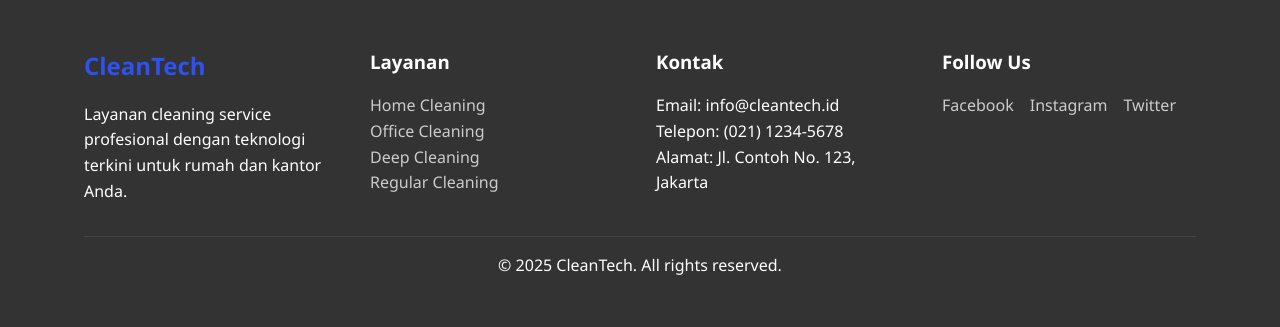
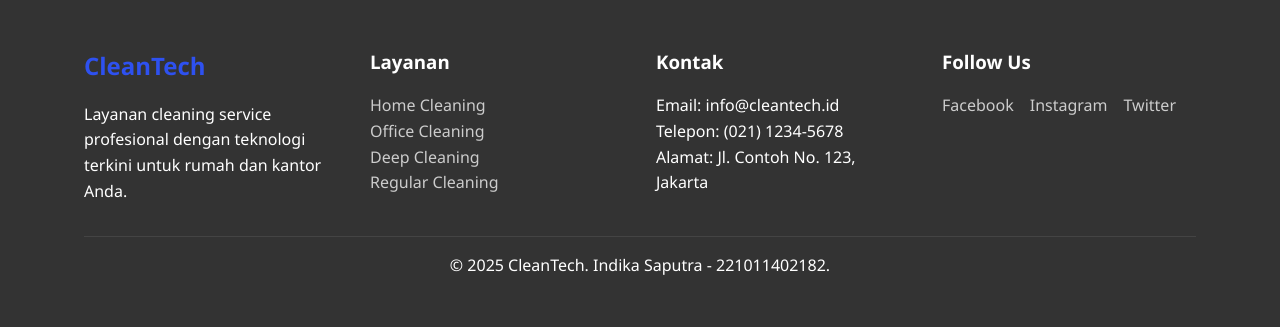
Before and after one commit to diktra825-arch/clean-tech, a PHP site: page /index.php in a window 1280 px wide. Shown: the part 1823-2150 px from the top of the page. Run offline with PHP 8.4, Linux system fonts and the light colour scheme; data that the repository does not hold is empty.

Commit message:
edit footer

```diff
--- a/includes/footer.php
+++ b/includes/footer.php
@@ -36,7 +36,7 @@
             </div>
 
             <div style="border-top: 1px solid #444; margin-top: 2rem; padding-top: 1rem; text-align: center;">
-                <p>&copy; <?php echo date('Y'); ?> CleanTech. All rights reserved.</p>
+                <p>&copy; <?php echo date('Y'); ?> CleanTech. Indika Saputra - 221011402182.</p>
             </div>
         </div>
     </footer>
```
